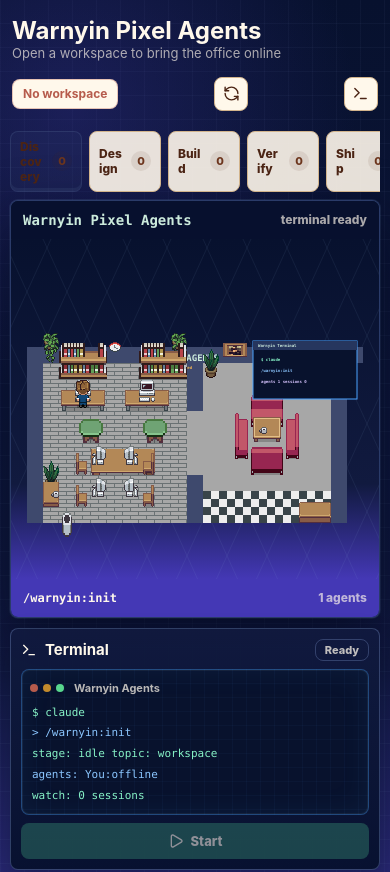
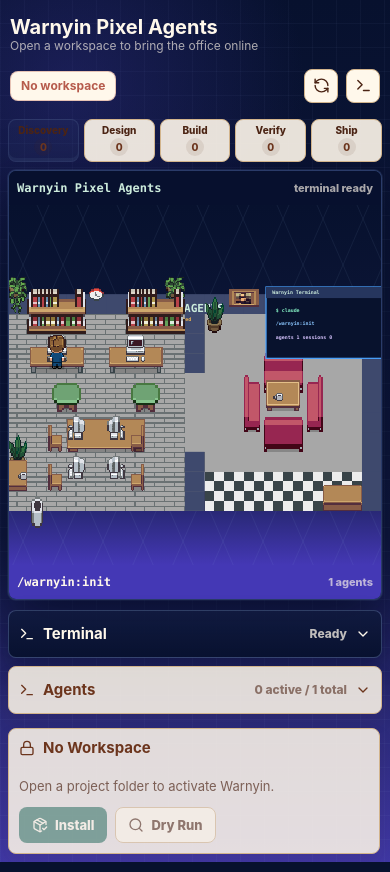
Before and after one commit to warnyin/warnyin-agents-extension, a React (Vite) app in the folder webview-ui/: page / in a window 390 px wide. Shown: the top 872 px of the page. Built offline with nearby package versions, Linux system fonts and the light colour scheme.

Commit message:
Fix narrow responsive pixel layout

```diff
--- a/webview-ui/src/App.tsx
+++ b/webview-ui/src/App.tsx
@@ -230,14 +230,13 @@
     : 'transcript off';
 
   return (
-    <section className="panelSection terminalSection">
-      <div className="sectionTitle">
-        <Terminal size={16} />
-        <h2>Terminal</h2>
-        <span className={`terminalStatus ${state.terminal.isOpen ? 'open' : 'closed'}`}>
-          {state.terminal.isOpen ? 'Open' : 'Ready'}
-        </span>
-      </div>
+    <CollapsiblePanel
+      className="terminalSection"
+      icon={<Terminal size={16} />}
+      title="Terminal"
+      summary={state.terminal.isOpen ? 'Open' : 'Ready'}
+      defaultOpen={false}
+    >
       <div className="terminalScreen" role="region" aria-label="Warnyin terminal">
         <div className="terminalChrome">
           <span />
@@ -259,7 +258,7 @@
         <Play size={16} />
         {state.terminal.isOpen ? 'Focus' : 'Start'}
       </button>
-    </section>
+    </CollapsiblePanel>
   );
 }
 
--- a/webview-ui/src/PixelAgentsOffice.tsx
+++ b/webview-ui/src/PixelAgentsOffice.tsx
@@ -641,12 +641,15 @@
   const width = canvas.width;
   const height = canvas.height;
   const visibleRows = layout.rows - VIEW_TOP_ROW;
+  const narrow = (canvas.clientWidth || width) < 640;
+  const widthPadding = narrow ? 0.9 : 1.26;
+  const heightPadding = narrow ? 1.08 : 1.28;
   const zoom = Math.max(
     1,
     Math.min(
       ROOM_ZOOM,
-      width / (layout.cols * TILE * 1.26),
-      height / (visibleRows * TILE * 1.28),
+      width / (layout.cols * TILE * widthPadding),
+      height / (visibleRows * TILE * heightPadding),
     ),
   );
   const roomW = layout.cols * TILE * zoom;
@@ -654,7 +657,7 @@
   return {
     zoom,
     offsetX: Math.floor((width - roomW) / 2),
-    offsetY: Math.floor((height - roomH) / 2) + 18,
+    offsetY: Math.floor((height - roomH) / 2) + (narrow ? 8 : 18),
   };
 }
 
--- a/webview-ui/src/index.css
+++ b/webview-ui/src/index.css
@@ -524,15 +524,12 @@
 }
 
 .terminalSection {
-  display: grid;
-  gap: 8px;
   border-color: rgba(132, 159, 214, 0.32);
   background: linear-gradient(180deg, rgba(17, 26, 63, 0.96), rgba(7, 17, 46, 0.96));
   box-shadow: 0 14px 28px rgba(2, 8, 28, 0.32);
 }
 
 .terminalSection .sectionTitle {
-  margin-bottom: 0;
   color: var(--paper-soft);
 }
 
@@ -540,21 +537,8 @@
   color: var(--paper-soft);
 }
 
-.terminalStatus {
-  margin-left: auto;
-  min-width: 54px;
-  padding: 3px 7px;
-  border: 1px solid rgba(132, 159, 214, 0.3);
-  border-radius: 8px;
+.terminalSection .collapsibleTitle span {
   color: rgba(255, 248, 235, 0.74);
-  font-size: 11px;
-  font-weight: 800;
-  text-align: center;
-}
-
-.terminalStatus.open {
-  border-color: rgba(88, 214, 141, 0.48);
-  color: #86f2c6;
 }
 
 .terminalScreen {
@@ -627,6 +611,7 @@
 
 .terminalButton {
   width: 100%;
+  margin-top: 8px;
   background: #2d6f62;
 }
 
@@ -647,7 +632,8 @@
 }
 
 .commandSection.collapsed .sectionTitle,
-.rosterSection.collapsed .sectionTitle {
+.rosterSection.collapsed .sectionTitle,
+.terminalSection.collapsed .sectionTitle {
   border-bottom: 0;
 }
 
@@ -1159,9 +1145,76 @@
   }
 }
 
-@media (max-width: 640px) {
+@media (max-width: 760px) {
   .appShell {
     padding: 10px;
+  }
+
+  .topBar {
+    margin-bottom: 8px;
+  }
+
+  h1 {
+    font-size: 20px;
+  }
+
+  .brandLockup p {
+    font-size: 12px;
+  }
+
+  .logoMark {
+    width: 40px;
+    height: 40px;
+  }
+
+  .stageStrip {
+    grid-template-columns: repeat(5, minmax(0, 1fr));
+    gap: 5px;
+    overflow: visible;
+  }
+
+  .stageNode {
+    min-height: 34px;
+    flex-direction: column;
+    align-items: center;
+    justify-content: center;
+    gap: 2px;
+    padding: 5px 3px;
+  }
+
+  .stageNode span {
+    width: 100%;
+    text-align: center;
+    font-size: 10px;
+    line-height: 1.1;
+    white-space: nowrap;
+    text-overflow: ellipsis;
+    overflow: hidden;
+  }
+
+  .stageNode small {
+    min-width: 18px;
+    height: 18px;
+    font-size: 10px;
+  }
+
+  .pixelAgentsShell {
+    grid-template-rows: auto minmax(400px, 1fr) auto;
+  }
+
+  .pixelAgentsCanvasFrame,
+  .pixelAgentsCanvasFrame canvas {
+    min-height: 400px;
+  }
+
+  .sceneStatusGrid {
+    gap: 8px;
+  }
+}
+
+@media (max-width: 520px) {
+  .appShell {
+    padding: 8px;
   }
 
   .topBar {
@@ -1171,12 +1224,11 @@
 
   .topActions {
     width: 100%;
-    justify-content: space-between;
+    justify-content: flex-end;
   }
 
-  .stageStrip {
-    grid-template-columns: repeat(5, minmax(72px, 1fr));
-    overflow-x: auto;
+  .topActions .statusPill {
+    margin-right: auto;
   }
 
   .quickGrid {
@@ -1184,12 +1236,28 @@
   }
 
   .pixelAgentsShell {
-    grid-template-rows: auto minmax(340px, 1fr) auto;
+    grid-template-rows: auto minmax(360px, 1fr) auto;
   }
 
   .pixelAgentsCanvasFrame,
   .pixelAgentsCanvasFrame canvas {
-    min-height: 340px;
+    min-height: 360px;
+  }
+
+  .pixelAgentsHeader,
+  .pixelAgentsFooter {
+    min-height: 34px;
+    padding: 0 8px;
+  }
+
+  .pixelAgentsHeader strong,
+  .pixelAgentsFooter code {
+    font-size: 12px;
+  }
+
+  .pixelAgentsHeader span,
+  .pixelAgentsFooter span {
+    font-size: 11px;
   }
 
   .layoutToolbar {
```
Also changed, not shown: 1 other file (tests, documents, lock files or other folders).
